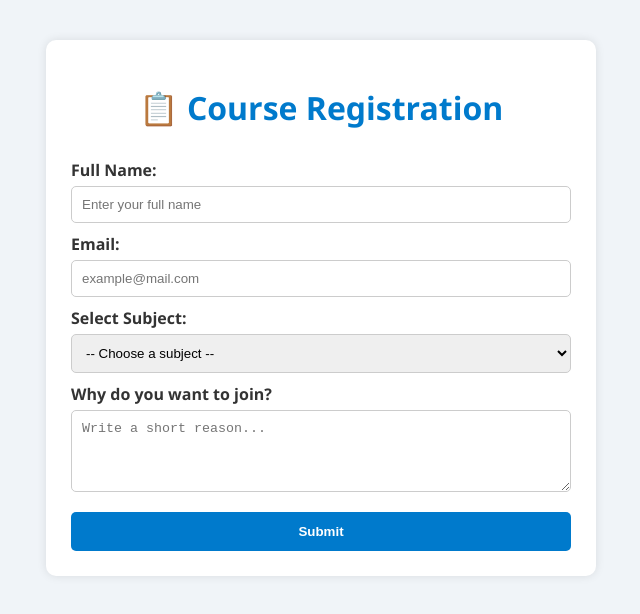
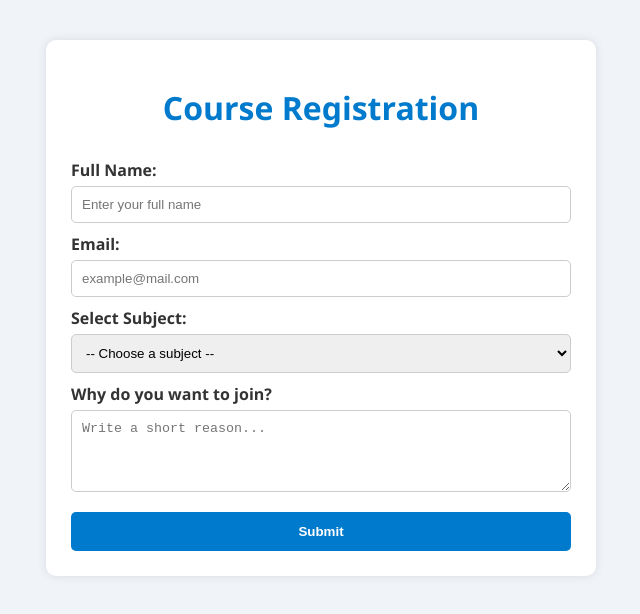
Before and after one commit to sgansalvesh/Lift-off-Into-the-MERN-Universe-, a plain HTML site: page Day02_Tables_Forms_CSS/form.html in a window 1280 px wide. Shown: the whole page, without its empty margins (319-959 px from the left). Drawn offline with Linux system fonts and the light colour scheme.

Commit message:
Update form.html

```diff
--- a/Day02_Tables_Forms_CSS/form.html
+++ b/Day02_Tables_Forms_CSS/form.html
@@ -12,7 +12,7 @@
 <body>
 
   <div class="form-container">
-    <h1>📋 Course Registration</h1>
+    <h1>Course Registration</h1>
     <form>
       <label for="name">Full Name:</label>
       <input type="text" id="name" name="name" placeholder="Enter your full name" required />
```
